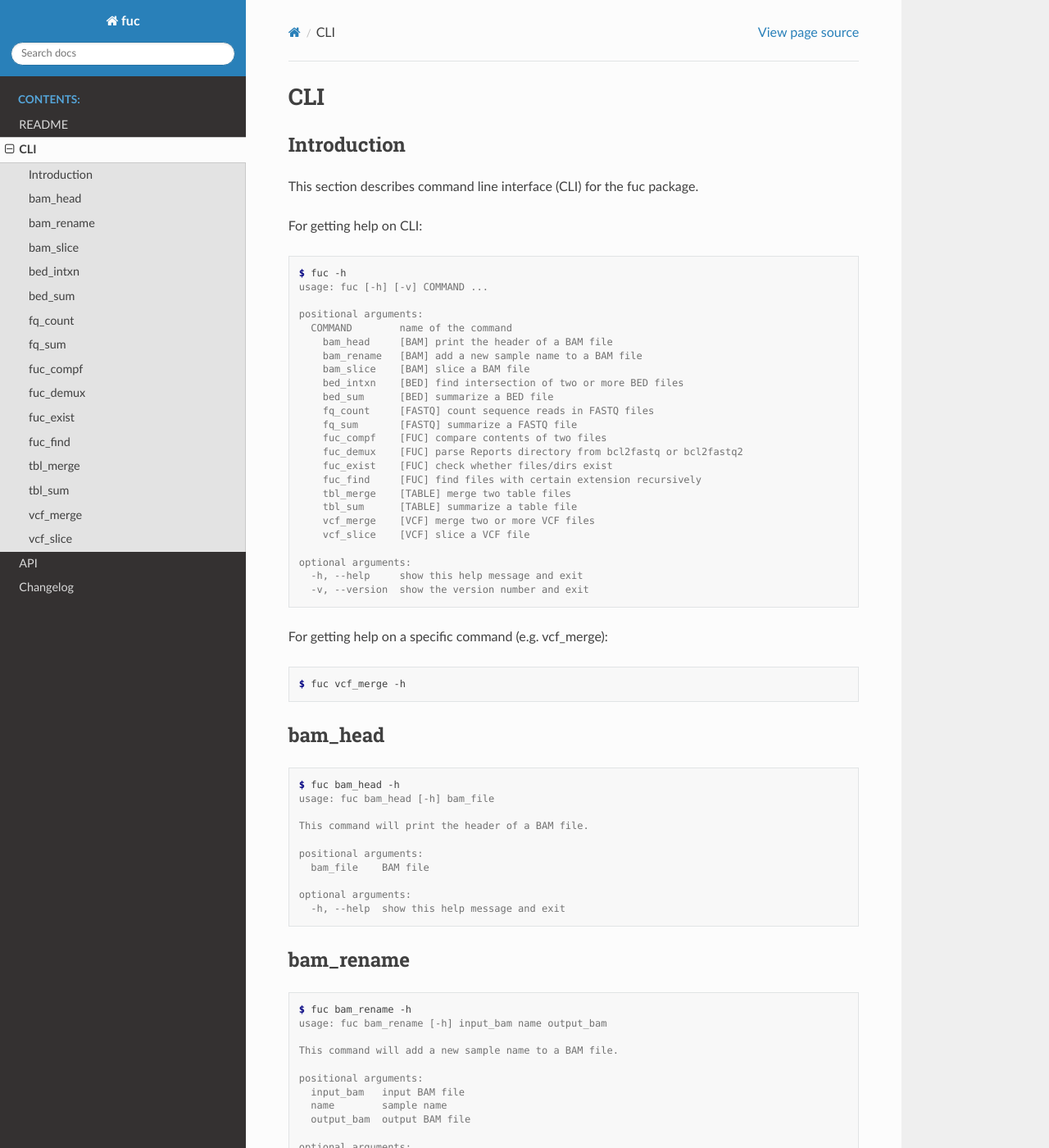
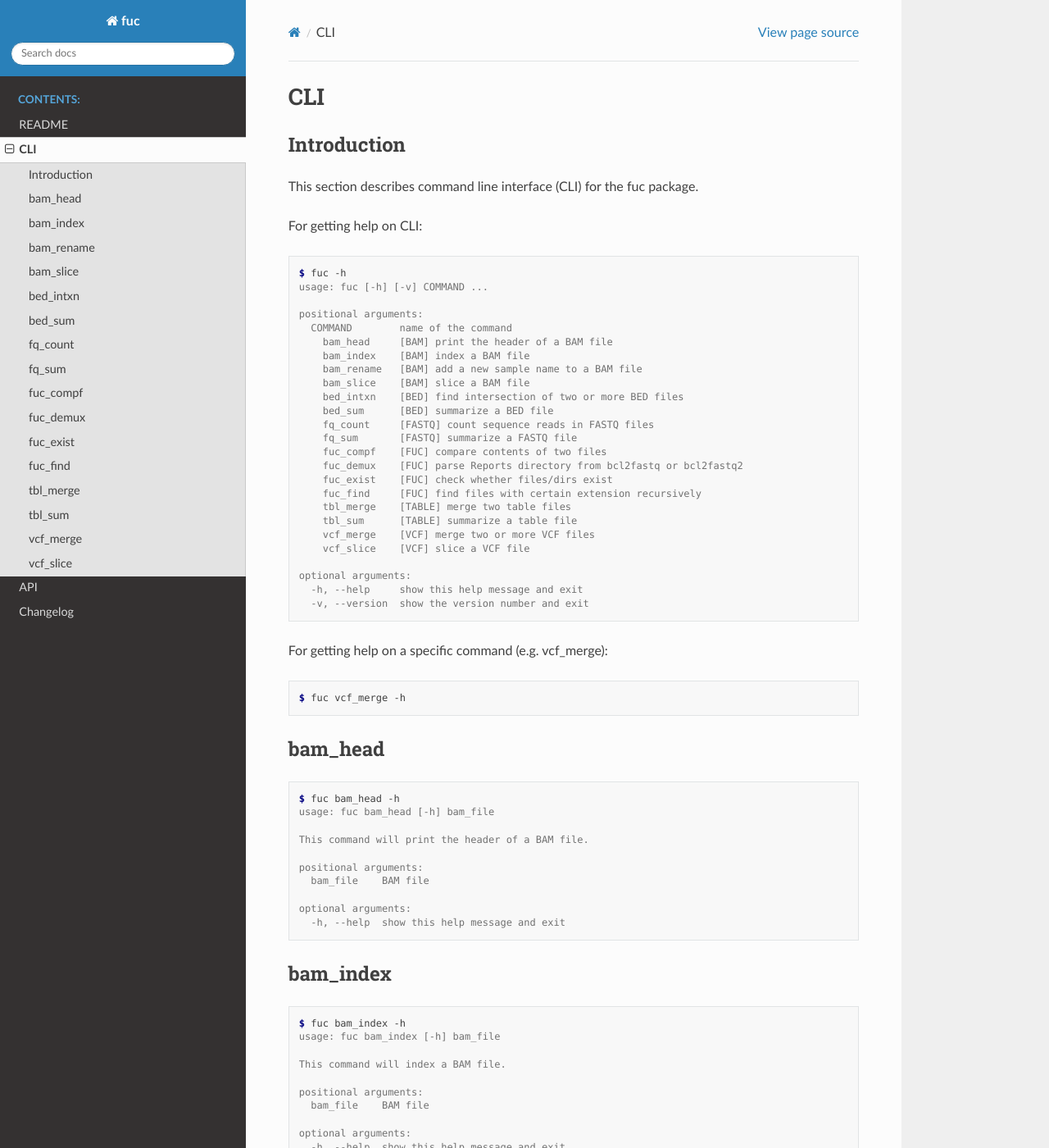
Before and after one commit to sbslee/fuc, a Sphinx documentation site: the page built from docs/cli.rst, in a window 1280 px wide and 1400 px high. Shown: the whole window at 82% size. Built offline with Sphinx 7.4.7 and the Read the Docs theme 2.0.0, drawn with Linux system fonts in a browser that asks for light colours.

Commit message:
Update docs

```diff
--- a/CHANGELOG.rst
+++ b/CHANGELOG.rst
@@ -1,8 +1,8 @@
 Changelog
 *********
 
-0.8.0 (in development)
-----------------------
+0.8.0 (2021-05-27)
+------------------
 
 * Add ``pysam`` package as dependency for working with BAM files.
 * Add new submodules ``pybam`` and ``pycov``.
--- a/README.rst
+++ b/README.rst
@@ -171,6 +171,7 @@ For getting help on CLI:
    positional arguments:
      COMMAND        name of the command
        bam_head     [BAM] print the header of a BAM file
+       bam_index    [BAM] index a BAM file
        bam_rename   [BAM] add a new sample name to a BAM file
        bam_slice    [BAM] slice a BAM file
        bed_intxn    [BED] find intersection of two or more BED files
@@ -199,9 +200,9 @@ For getting help on a specific command (e.g. vcf_merge):
 Below is the list of submodules available in API:
 
 - **common** : The common submodule is used by other fuc submodules such as pyvcf and pybed. It also provides many day-to-day actions used in the field of bioinformatics.
-- **pybam** : The pybam submodule is designed for working with sequence alignment files (i.e. SAM, BAM, and CRAM). Although the documentation for pybam will primarily focus on the BAM format -- partly to avoid redundancy in explanations and partly because of its popularity compared to other formats, please note that you can still use the submodule to work with the SAM and CRAM formats as well.
+- **pybam** : The pybam submodule is designed for working with sequence alignment files (i.e. SAM, BAM, and CRAM). Although the documentation for pybam will primarily focus on the BAM format, partly to avoid redundancy in explanations and partly because of its popularity compared to other formats, please note that you can still use the submodule to work with the SAM and CRAM formats as well.
 - **pybed** : The pybed submodule is designed for working with BED files. It implements the ``pybed.BedFrame`` class which stores BED data as ``pandas.DataFrame`` via the `pyranges <https://github.com/biocore-ntnu/pyranges>`_ package to allow fast computation and easy manipulation. The submodule strictly adheres to the standard `BED specification <https://genome.ucsc.edu/FAQ/FAQformat.html>`_.
-- **pycov** : The pycov submodule is designed for working with depth of coverage data from sequence alingment files (i.e. SAM, BAM, and CRAM). It implements the ``pycov.CovFrame`` class which stores read depth data as ``pandas.DataFrame`` to allow fast computation and easy manipulation. Although the documentation for pycov will primarily focus on the BAM format -- partly to avoid redundancy in explanations and partly because of its popularity compared to other formats, please note that you can still use the submodule to work with the SAM and CRAM formats as well.
+- **pycov** : The pycov submodule is designed for working with depth of coverage data from sequence alingment files (i.e. SAM, BAM, and CRAM). It implements the ``pycov.CovFrame`` class which stores read depth data as ``pandas.DataFrame`` to allow fast computation and easy manipulation. Although the documentation for pycov will primarily focus on the BAM format, partly to avoid redundancy in explanations and partly because of its popularity compared to other formats, please note that you can still use the submodule to work with the SAM and CRAM formats as well.
 - **pyfq** : The pyfq submodule is designed for working with FASTQ files (both zipped and unzipped). It implements the ``pyfq.FqFrame`` class which stores FASTQ data as ``pandas.DataFrame`` to allow fast computation and easy manipulation.
 - **pysnpeff** : The pysnpeff submodule is designed for parsing VCF annotation data from the `SnpEff <https://pcingola.github.io/SnpEff/>`_ program. It is designed to be used with ``pyvcf.VcfFrame``.
 - **pyvcf** : The pyvcf submodule is designed for working with VCF files (both zipped and unzipped). It implements the ``pyvcf.VcfFrame`` class which stores VCF data as ``pandas.DataFrame`` to allow fast computation and easy manipulation. The submodule strictly adheres to the standard `VCF specification <https://samtools.github.io/hts-specs/VCFv4.3.pdf>`_.
--- a/docs/api.rst
+++ b/docs/api.rst
@@ -12,9 +12,9 @@ This section describes application programming interface (API) for the fuc packa
 Below is the list of submodules available in API:
 
 - **common** : The common submodule is used by other fuc submodules such as pyvcf and pybed. It also provides many day-to-day actions used in the field of bioinformatics.
-- **pybam** : The pybam submodule is designed for working with sequence alignment files (i.e. SAM, BAM, and CRAM). Although the documentation for pybam will primarily focus on the BAM format -- partly to avoid redundancy in explanations and partly because of its popularity compared to other formats, please note that you can still use the submodule to work with the SAM and CRAM formats as well.
+- **pybam** : The pybam submodule is designed for working with sequence alignment files (i.e. SAM, BAM, and CRAM). Although the documentation for pybam will primarily focus on the BAM format, partly to avoid redundancy in explanations and partly because of its popularity compared to other formats, please note that you can still use the submodule to work with the SAM and CRAM formats as well.
 - **pybed** : The pybed submodule is designed for working with BED files. It implements the ``pybed.BedFrame`` class which stores BED data as ``pandas.DataFrame`` via the `pyranges <https://github.com/biocore-ntnu/pyranges>`_ package to allow fast computation and easy manipulation. The submodule strictly adheres to the standard `BED specification <https://genome.ucsc.edu/FAQ/FAQformat.html>`_.
-- **pycov** : The pycov submodule is designed for working with depth of coverage data from sequence alingment files (i.e. SAM, BAM, and CRAM). It implements the ``pycov.CovFrame`` class which stores read depth data as ``pandas.DataFrame`` to allow fast computation and easy manipulation. Although the documentation for pycov will primarily focus on the BAM format -- partly to avoid redundancy in explanations and partly because of its popularity compared to other formats, please note that you can still use the submodule to work with the SAM and CRAM formats as well.
+- **pycov** : The pycov submodule is designed for working with depth of coverage data from sequence alingment files (i.e. SAM, BAM, and CRAM). It implements the ``pycov.CovFrame`` class which stores read depth data as ``pandas.DataFrame`` to allow fast computation and easy manipulation. Although the documentation for pycov will primarily focus on the BAM format, partly to avoid redundancy in explanations and partly because of its popularity compared to other formats, please note that you can still use the submodule to work with the SAM and CRAM formats as well.
 - **pyfq** : The pyfq submodule is designed for working with FASTQ files (both zipped and unzipped). It implements the ``pyfq.FqFrame`` class which stores FASTQ data as ``pandas.DataFrame`` to allow fast computation and easy manipulation.
 - **pysnpeff** : The pysnpeff submodule is designed for parsing VCF annotation data from the `SnpEff <https://pcingola.github.io/SnpEff/>`_ program. It is designed to be used with ``pyvcf.VcfFrame``.
 - **pyvcf** : The pyvcf submodule is designed for working with VCF files (both zipped and unzipped). It implements the ``pyvcf.VcfFrame`` class which stores VCF data as ``pandas.DataFrame`` to allow fast computation and easy manipulation. The submodule strictly adheres to the standard `VCF specification <https://samtools.github.io/hts-specs/VCFv4.3.pdf>`_.
--- a/docs/cli.rst
+++ b/docs/cli.rst
@@ -19,6 +19,7 @@ For getting help on CLI:
    positional arguments:
      COMMAND        name of the command
        bam_head     [BAM] print the header of a BAM file
+       bam_index    [BAM] index a BAM file
        bam_rename   [BAM] add a new sample name to a BAM file
        bam_slice    [BAM] slice a BAM file
        bed_intxn    [BED] find intersection of two or more BED files
@@ -53,6 +54,22 @@ bam_head
    usage: fuc bam_head [-h] bam_file
 
    This command will print the header of a BAM file.
+
+   positional arguments:
+     bam_file    BAM file
+
+   optional arguments:
+     -h, --help  show this help message and exit
+
+bam_index
+=========
+
+.. code-block:: console
+
+   $ fuc bam_index -h
+   usage: fuc bam_index [-h] bam_file
+
+   This command will index a BAM file.
 
    positional arguments:
      bam_file    BAM file
```
Also changed, not shown: 2 other files.
